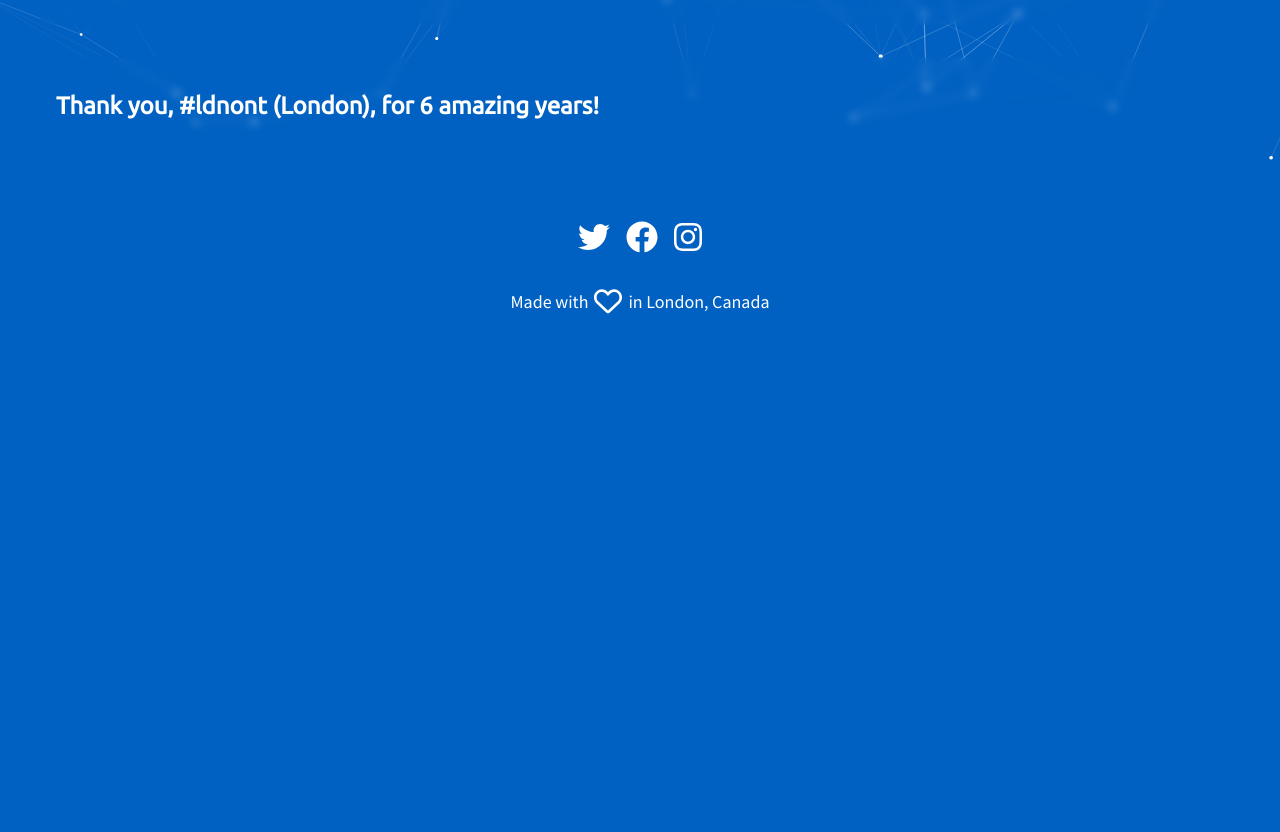
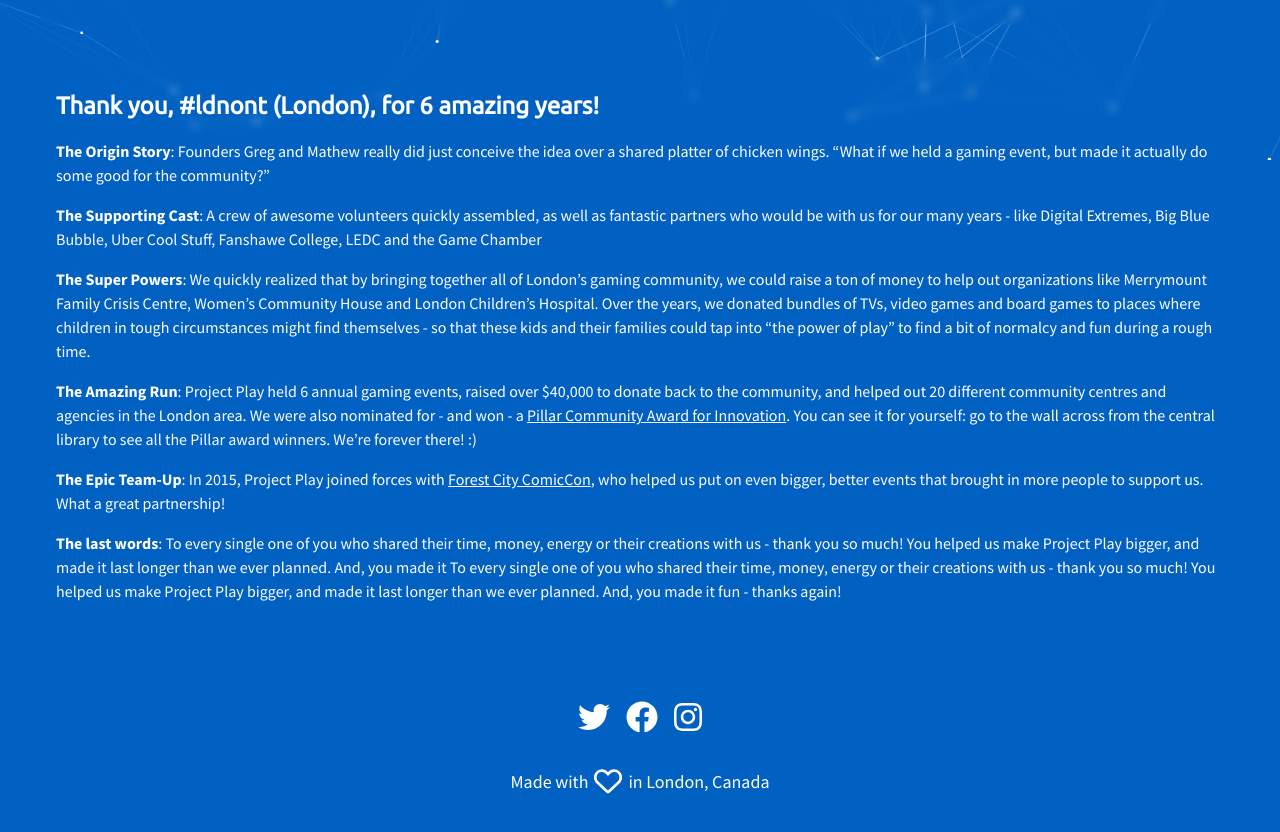
Before and after one commit to JamiesonRoberts/project-play, a Next.js app: page / in a window 1280 px wide. Shown: the part 680-1512 px from the top of the page. Before the commit the page ends 1059 px from the top, so only its background shows below. Built offline with nearby package versions, Linux system fonts and the light colour scheme.

Commit message:
Content build out

```diff
--- a/components/Main/index.js
+++ b/components/Main/index.js
@@ -81,6 +81,78 @@
             </section>
             <section className={styles.section}>
                 <h2>Thank you, #ldnont (London), for 6 amazing years!</h2>
+                <p>
+                    <strong>The Origin Story</strong>: Founders Greg and Mathew
+                    really did just conceive the idea over a shared platter of
+                    chicken wings. “What if we held a gaming event, but made it
+                    actually do some good for the community?”
+                </p>
+
+                <p>
+                    <strong>The Supporting Cast</strong>: A crew of awesome
+                    volunteers quickly assembled, as well as fantastic partners
+                    who would be with us for our many years - like Digital
+                    Extremes, Big Blue Bubble, Uber Cool Stuff, Fanshawe
+                    College, LEDC and the Game Chamber
+                </p>
+
+                <p>
+                    <strong>The Super Powers</strong>: We quickly realized that
+                    by bringing together all of London’s gaming community, we
+                    could raise a ton of money to help out organizations like
+                    Merrymount Family Crisis Centre, Women’s Community House and
+                    London Children’s Hospital. Over the years, we donated
+                    bundles of TVs, video games and board games to places where
+                    children in tough circumstances might find themselves - so
+                    that these kids and their families could tap into “the power
+                    of play” to find a bit of normalcy and fun during a rough
+                    time.
+                </p>
+
+                <p>
+                    <strong>The Amazing Run</strong>: Project Play held 6 annual
+                    gaming events, raised over $40,000 to donate back to the
+                    community, and helped out 20 different community centres and
+                    agencies in the London area. We were also nominated for -
+                    and won - a{' '}
+                    <Link
+                        href={'https://pcia.pillarnonprofit.ca/'}
+                        target={'_blank'}
+                        rel={'noopener noreferrer'}
+                    >
+                        Pillar Community Award for Innovation
+                    </Link>
+                    . You can see it for yourself: go to the wall across from
+                    the central library to see all the Pillar award winners.
+                    We’re forever there! :)
+                </p>
+
+                <p>
+                    <strong>The Epic Team-Up</strong>: In 2015, Project Play
+                    joined forces with{' '}
+                    <Link
+                        href={'https://forestcitycomicon.ca'}
+                        target={'_blank'}
+                        rel={'noopener noreferrer'}
+                    >
+                        Forest City ComicCon
+                    </Link>
+                    , who helped us put on even bigger, better events that
+                    brought in more people to support us. What a great
+                    partnership!
+                </p>
+
+                <p>
+                    <strong>The last words</strong>: To every single one of you
+                    who shared their time, money, energy or their creations with
+                    us - thank you so much! You helped us make Project Play
+                    bigger, and made it last longer than we ever planned. And,
+                    you made it To every single one of you who shared their
+                    time, money, energy or their creations with us - thank you
+                    so much! You helped us make Project Play bigger, and made it
+                    last longer than we ever planned. And, you made it fun -
+                    thanks again!
+                </p>
             </section>
         </main>
     )
--- a/pages/_app.js
+++ b/pages/_app.js
@@ -3,7 +3,10 @@
 import PlausibleProvider from 'next-plausible'
 
 const ubuntu = Ubuntu({ weight: '400', subsets: ['latin'] })
-const sourceSansPro = Source_Sans_Pro({ weight: '400', subsets: ['latin'] })
+const sourceSansPro = Source_Sans_Pro({
+    weight: ['400', '700'],
+    subsets: ['latin'],
+})
 
 import '@/styles/globals.css'
 
--- a/styles/globals.css
+++ b/styles/globals.css
@@ -52,8 +52,8 @@
     color: #cdcdcd;
 }
 
-header, footer {
-    color: var(--foreground)
+strong {
+    font-weight: bold;
 }
 
 .container {
```
